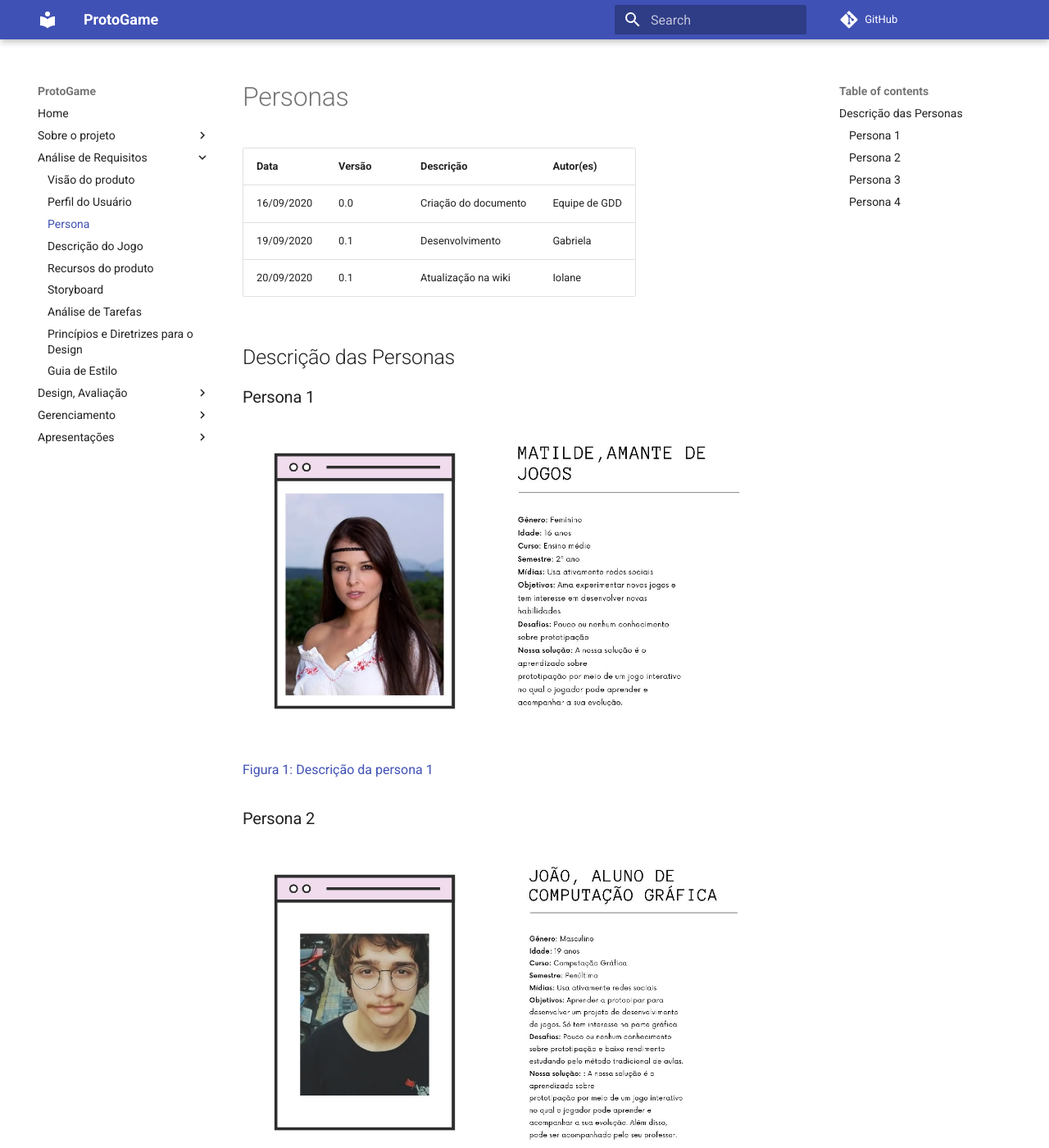
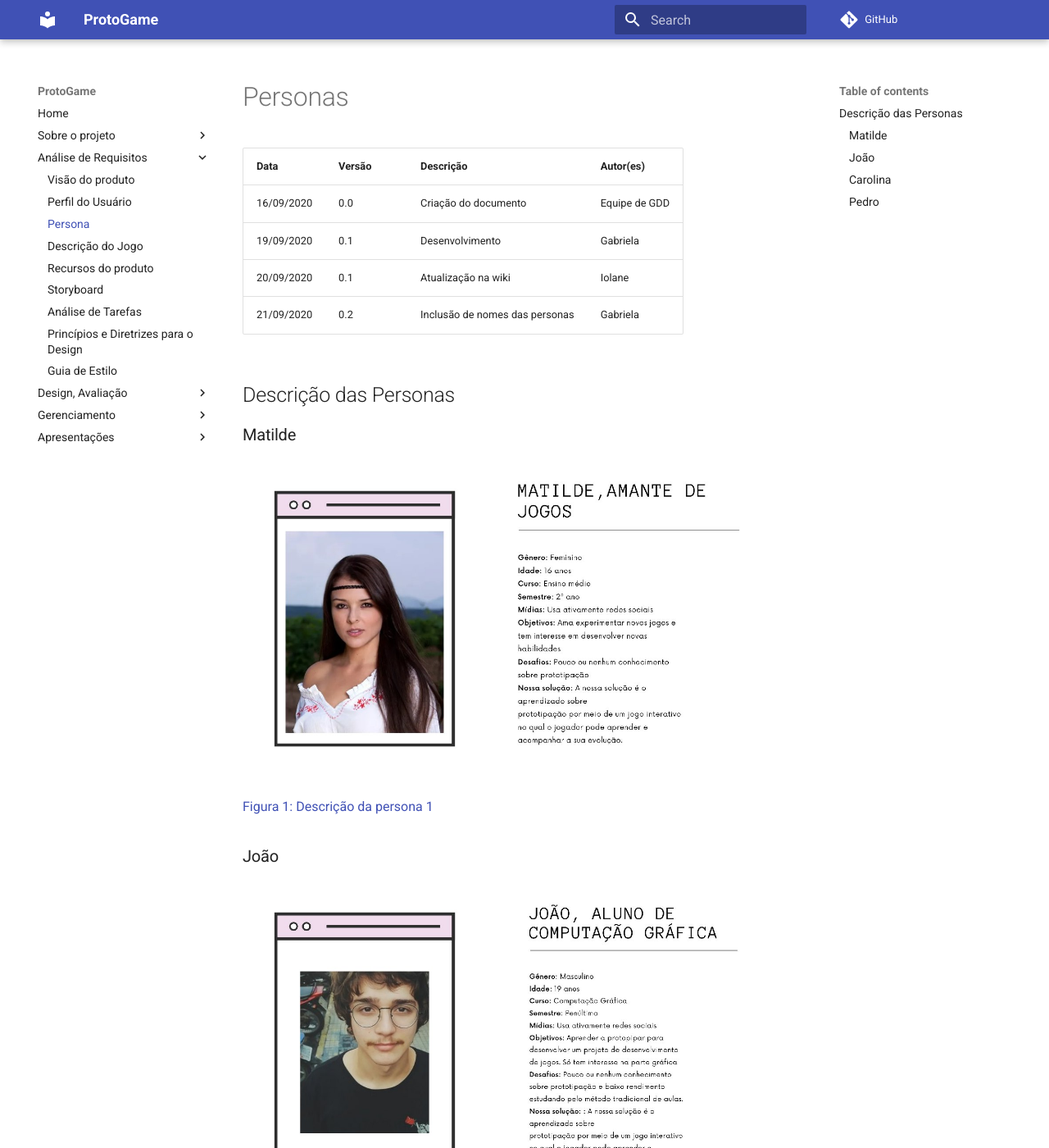
Before and after one commit to Design-de-Jogos/2020.1-ProtoGame, an MkDocs documentation site: the page built from docs/Persona.md, in a window 1280 px wide and 1400 px high. Shown: the whole window at 82% size. Built offline with MkDocs 1.6.1 and Material for MkDocs 9.7.7, drawn with Linux system fonts in a browser that asks for light colours; comment, search, counter and statistics services are not loaded; some of the changed text lies outside the part shown.

Commit message:
Mudando nome das personas

```diff
--- a/docs/Persona.md
+++ b/docs/Persona.md
@@ -5,29 +5,30 @@ Data | Versão | Descrição | Autor(es)
 16/09/2020 | 0.0 | Criação do documento | Equipe de GDD
 19/09/2020| 0.1 | Desenvolvimento | Gabriela
 20/09/2020 | 0.1 | Atualização na wiki | Iolane
+21/09/2020 | 0.2 | Inclusão de nomes das personas | Gabriela
 
 
 ## Descrição das Personas
 
-### Persona 1
+### Matilde
 
 ![persona 1](./img/personas/persona-1.jpg)
 
 [Figura 1: Descrição da persona 1](./img/personas/persona-1.jpg)
 
-### Persona 2
+### João
 
 ![persona 2](./img/personas/persona-2.jpg)
 
 [Figura 2:  Descrição da persona 2](./img/personas/persona-2.jpg)
 
-### Persona 3
+### Carolina
 
 ![persona 3](./img/personas/persona-3.jpg)
 
 [Figura 3: Descrição da persona 3](./img/personas/persona-3.jpg)
 
-### Persona 4
+### Pedro
 
 ![persona 4](./img/personas/persona-4.png)
 
```
